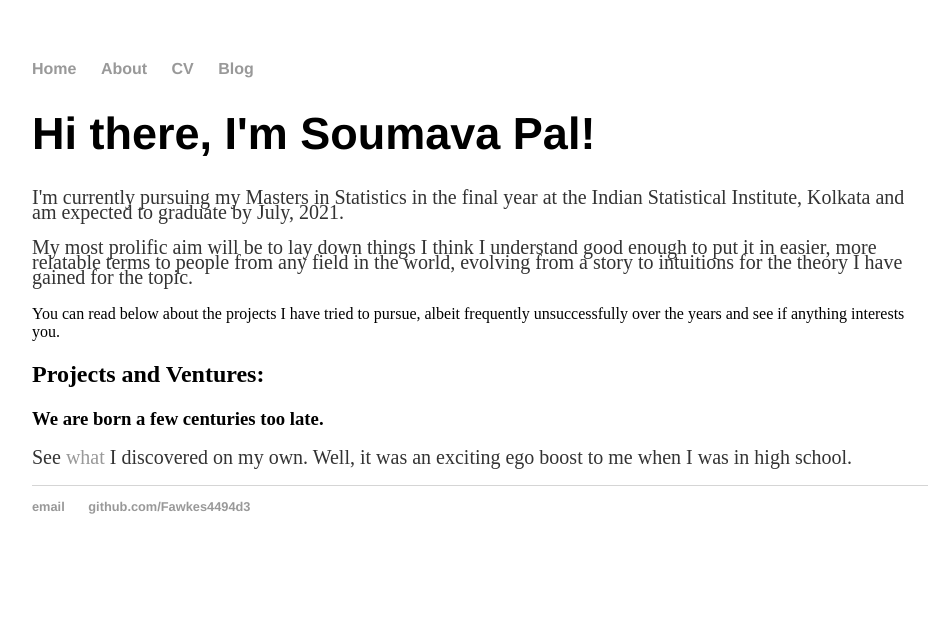
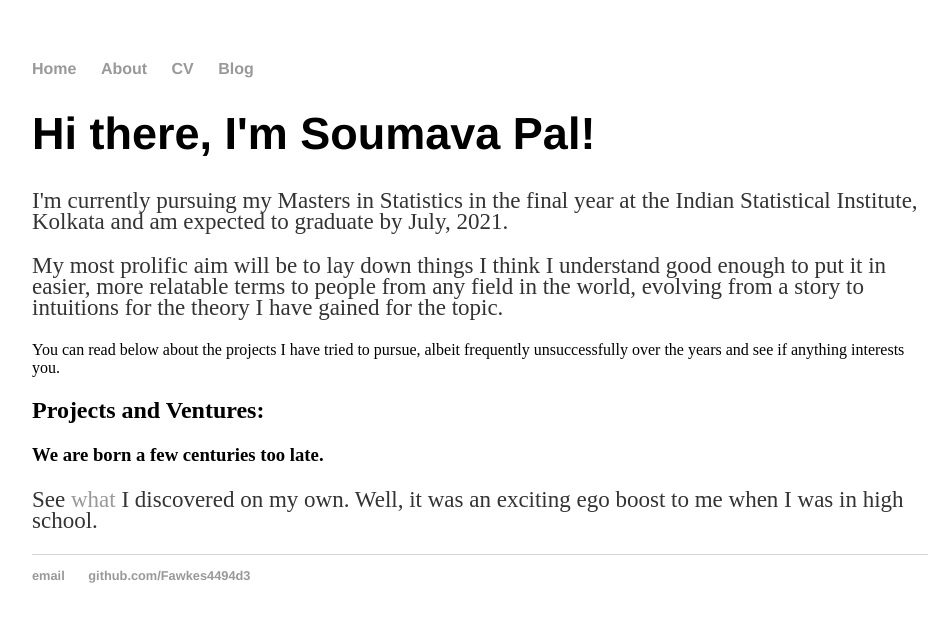
Before and after one commit to Fawkes4494d3/Fawkes4494d3.github.io, a Jekyll site: the page built from index.html, in a window 1280 px wide. Shown: the top 622 px of the page, without its empty margins (160-1107 px from the left). Built offline with Jekyll 4.4.1, drawn with Linux system fonts in a browser that asks for light colours.

Commit message:
Update main.css

```diff
--- a/css/main.css
+++ b/css/main.css
@@ -24,8 +24,8 @@ h1 {
     font-family:'Helvetica', 'Arial', 'Sans-Serif';
 }
 p {
-    font-size: 20px;
-    line-height: 15px;
+    font-size: 23px;
+    line-height: 21px;
     color: #333;
 }
 footer {
```
